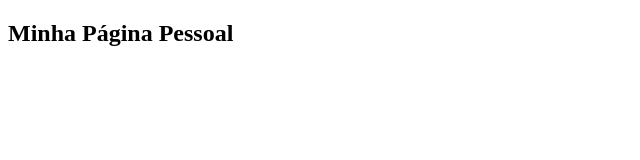
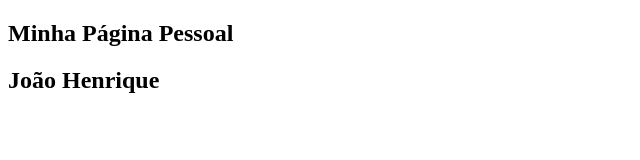
Before and after one commit to JOAOAJURICABA/projeto-curso-git, a plain HTML site: page index.html in a window 1280 px wide. Shown: the whole page, without its empty margins (0-640 px from the left). Drawn offline with Linux system fonts and the light colour scheme.

Commit message:
Adicionando estrutura html inicial

```diff
--- a/index.html
+++ b/index.html
@@ -8,5 +8,6 @@
 </head>
 <body>
     <h2>Minha Página Pessoal</h2>
+    <h2>João Henrique</h2>
 </body>
 </html>
```
